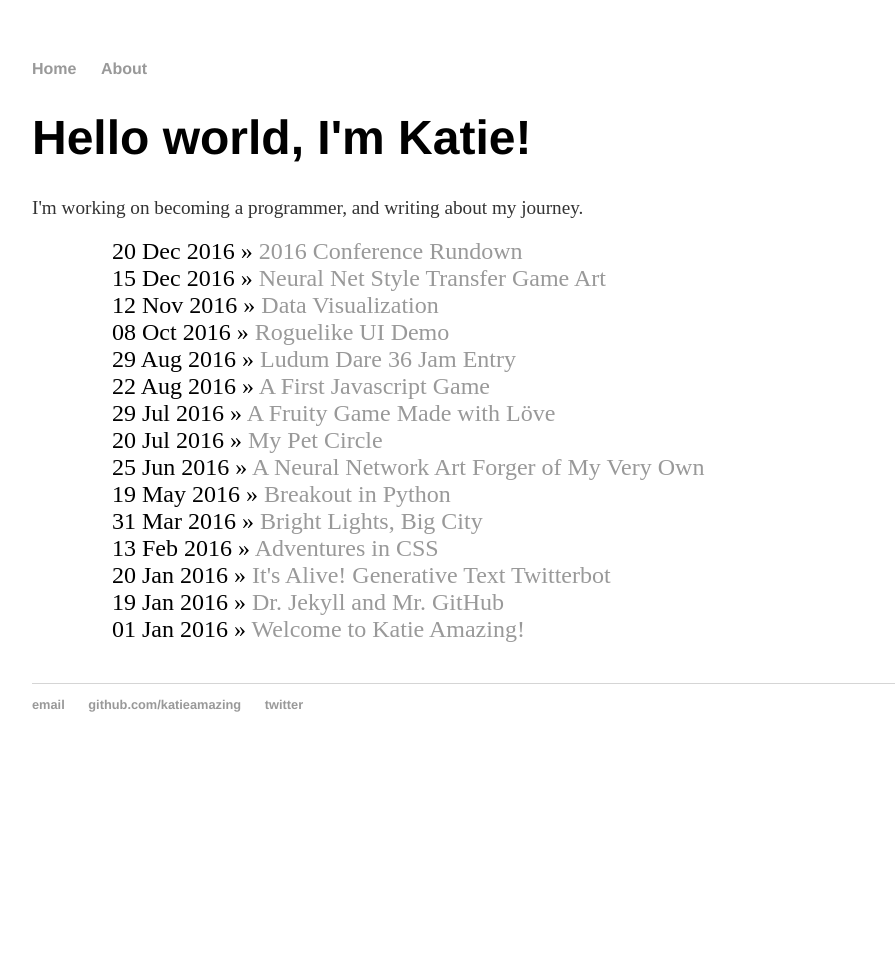
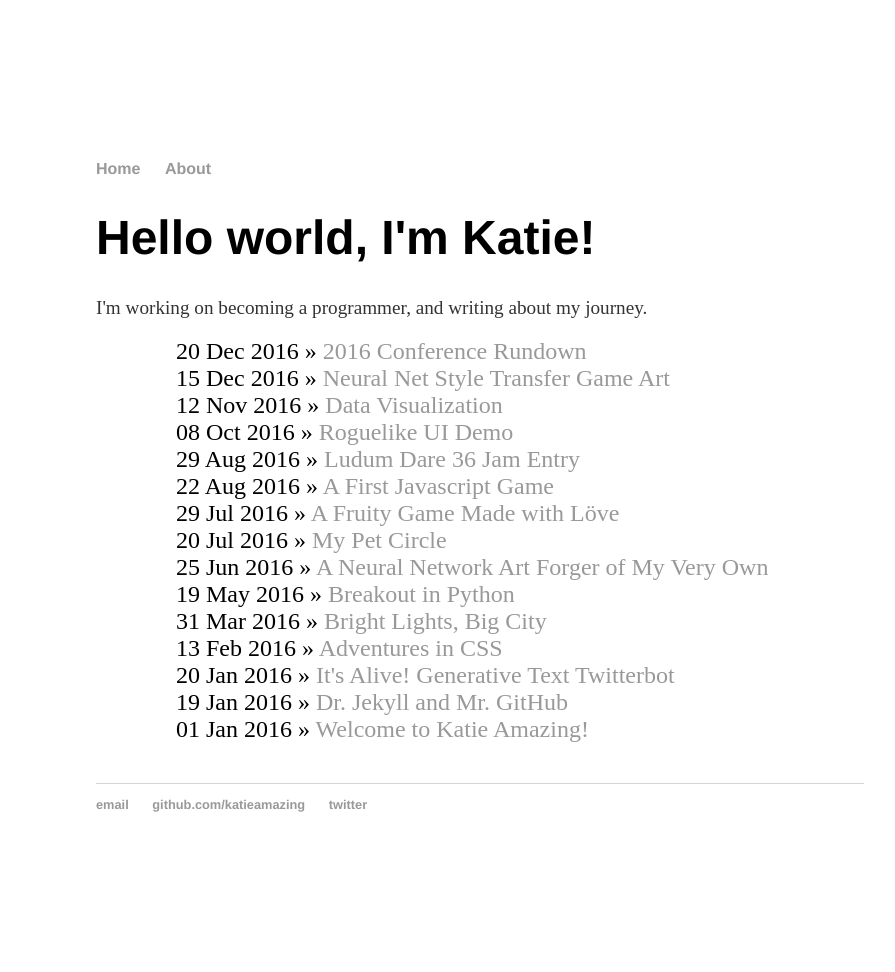
Before and after one commit to katieamazing/katieamazing.github.io, a Jekyll site: the page built from index.html, in a window 1280 px wide. Shown: the whole page, without its empty margins (160-1055 px from the left). Built offline with Jekyll 4.4.1, drawn with Linux system fonts in a browser that asks for light colours; before the commit the page ends 900 px from its top, so only the background shows below that.

Commit message:
Update main.css

```diff
--- a/css/main.css
+++ b/css/main.css
@@ -1,6 +1,6 @@
 body {
-    margin: 60px auto;
-    width: 70%;
+    margin: 160px auto;
+    width: 60%;
 }
 nav ul, footer ul {
     font-family:'Helvetica', 'Arial', 'Sans-Serif';
```
